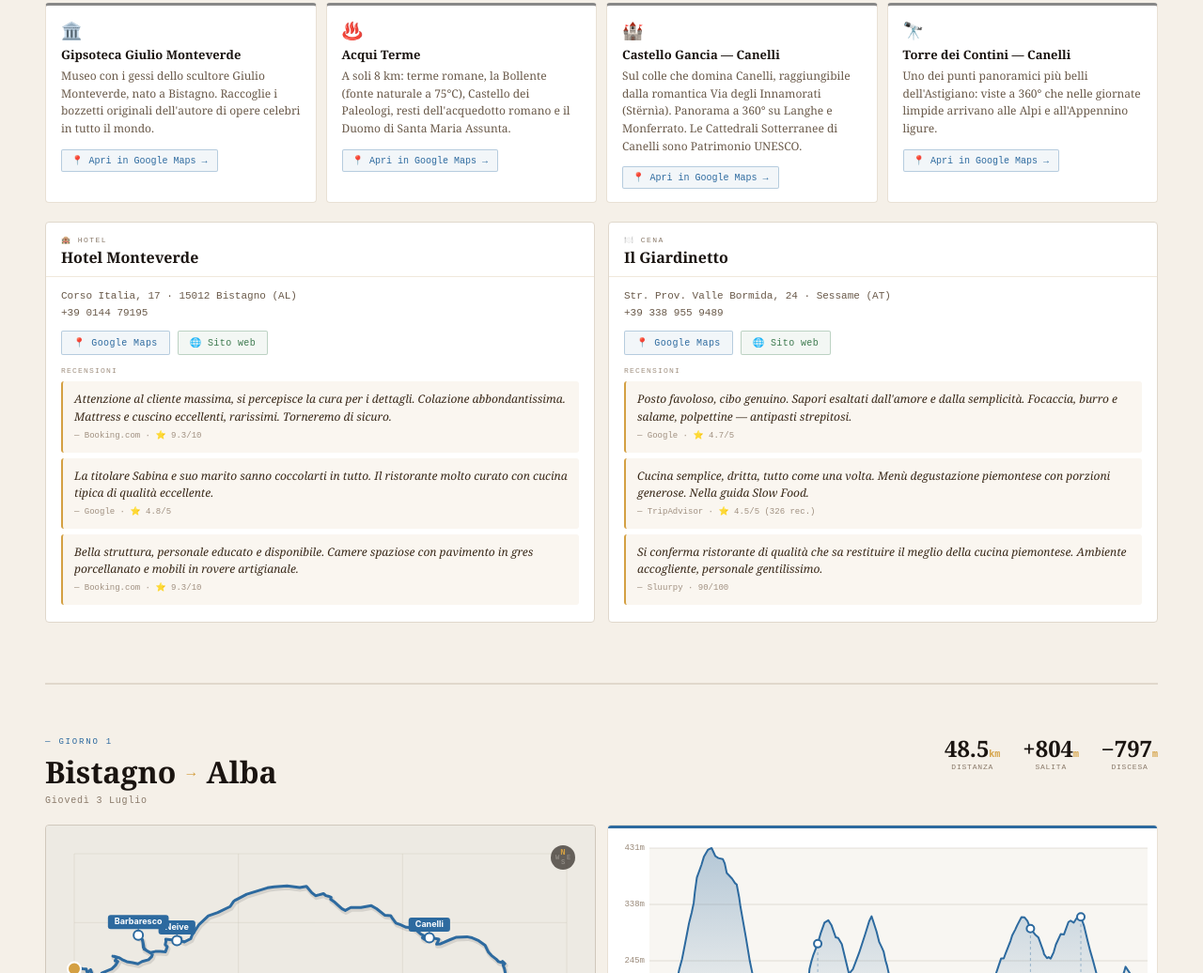
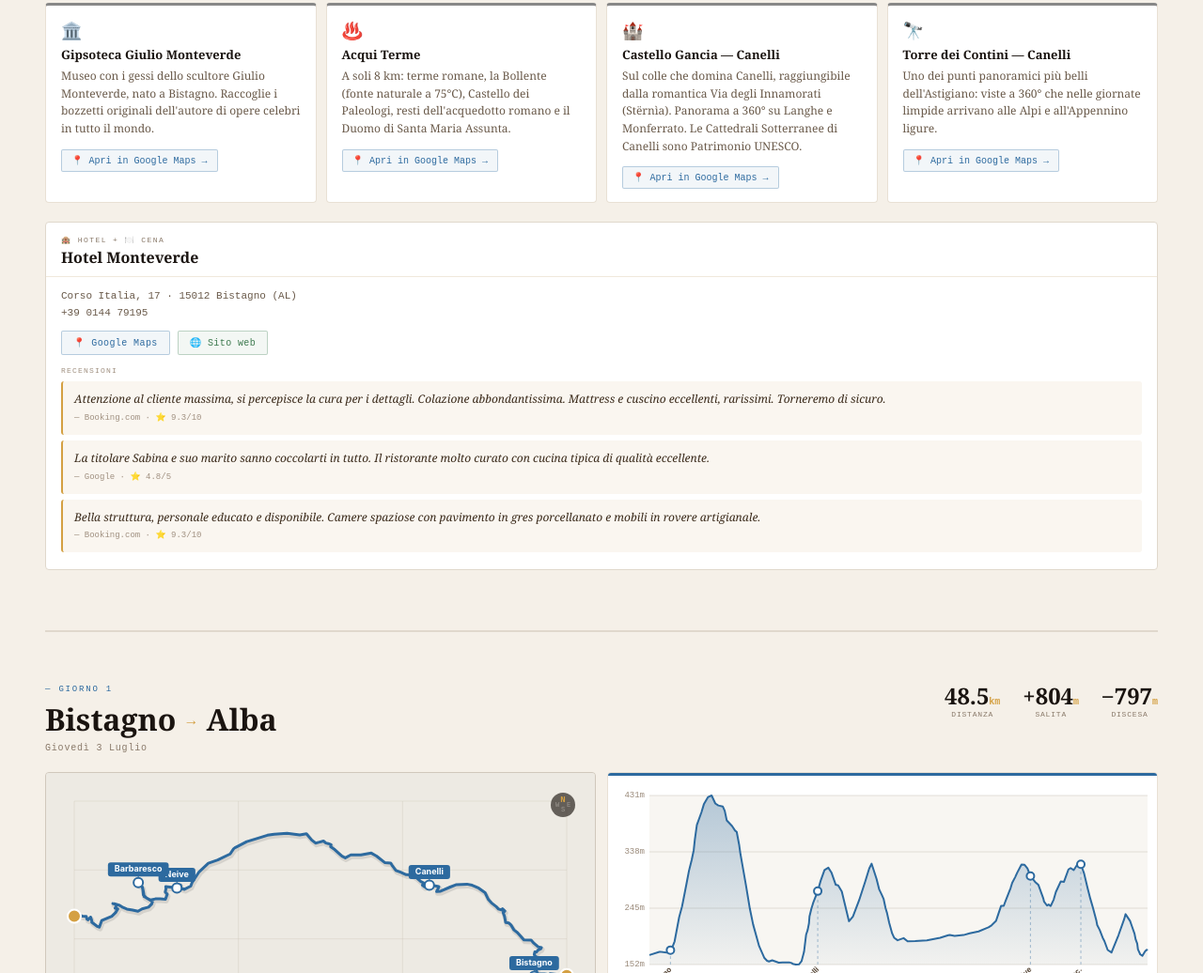
Before and after one commit to stefanomanili/highlangher, a plain HTML site: page index.html in a window 1280 px wide. Shown: the part 1026-2062 px from the top of the page at 94% size. Drawn offline with Linux system fonts and the light colour scheme.

Commit message:
Add files via upload

```diff
--- a/index.html
+++ b/index.html
@@ -213,9 +213,9 @@ footer{background:#1a1410;padding:24px 20px;display:flex;flex-direction:column;a
     <div class="subsec-label" style="color:#777;">🗺️ Cosa vedere nei dintorni</div>
     <div class="poi-grid" id="poi-day0"></div>
   </div>
-  <div class="places-grid">
+  <div class="places-grid" style="grid-template-columns:1fr;">
     <div class="place-card">
-      <div class="place-card-header"><div class="place-type">🏨 Hotel</div><div class="place-name">Hotel Monteverde</div></div>
+      <div class="place-card-header"><div class="place-type">🏨 Hotel + 🍽️ Cena</div><div class="place-name">Hotel Monteverde</div></div>
       <div class="place-card-body">
         <div class="place-address">Corso Italia, 17 · 15012 Bistagno (AL)<br>+39 0144 79195</div>
         <div class="place-links">
@@ -226,20 +226,6 @@ footer{background:#1a1410;padding:24px 20px;display:flex;flex-direction:column;a
         <div class="review">Attenzione al cliente massima, si percepisce la cura per i dettagli. Colazione abbondantissima. Mattress e cuscino eccellenti, rarissimi. Torneremo di sicuro.<div class="review-author">— Booking.com · ⭐ 9.3/10</div></div>
         <div class="review">La titolare Sabina e suo marito sanno coccolarti in tutto. Il ristorante molto curato con cucina tipica di qualità eccellente.<div class="review-author">— Google · ⭐ 4.8/5</div></div>
         <div class="review">Bella struttura, personale educato e disponibile. Camere spaziose con pavimento in gres porcellanato e mobili in rovere artigianale.<div class="review-author">— Booking.com · ⭐ 9.3/10</div></div>
-      </div>
-    </div>
-    <div class="place-card">
-      <div class="place-card-header"><div class="place-type">🍽️ Cena</div><div class="place-name">Il Giardinetto</div></div>
-      <div class="place-card-body">
-        <div class="place-address">Str. Prov. Valle Bormida, 24 · Sessame (AT)<br>+39 338 955 9489</div>
-        <div class="place-links">
-          <a class="place-link link-maps" href="https://maps.google.com/?q=Il+Giardinetto+Sessame+Strada+Provinciale+Valle+Bormida+24" target="_blank">📍 Google Maps</a>
-          <a class="place-link link-web" href="http://www.ilgiardinettosessame.it" target="_blank">🌐 Sito web</a>
-        </div>
-        <div class="reviews-title">Recensioni</div>
-        <div class="review">Posto favoloso, cibo genuino. Sapori esaltati dall'amore e dalla semplicità. Focaccia, burro e salame, polpettine — antipasti strepitosi.<div class="review-author">— Google · ⭐ 4.7/5</div></div>
-        <div class="review">Cucina semplice, dritta, tutto come una volta. Menù degustazione piemontese con porzioni generose. Nella guida Slow Food.<div class="review-author">— TripAdvisor · ⭐ 4.5/5 (326 rec.)</div></div>
-        <div class="review">Si conferma ristorante di qualità che sa restituire il meglio della cucina piemontese. Ambiente accogliente, personale gentilissimo.<div class="review-author">— Sluurpy · 90/100</div></div>
       </div>
     </div>
   </div>
@@ -618,8 +604,8 @@ footer{background:#1a1410;padding:24px 20px;display:flex;flex-direction:column;a
         <span class="city-chevron">▼</span>
       </div>
       <div class="city-body">
-        <div class="city-desc">Piccolo borgo del Monferrato Acquese, sede de Il Giardinetto — il ristorante della prima cena del viaggio. Circondato da colline vitate e noccioleti, è uno di quei luoghi dove si respira ancora l'autenticità rurale piemontese. A soli 7 km da Bistagno, chiude l'anello del viaggio.</div>
-        <div class="city-highlights"><span class="city-hl">📍 Il Giardinetto — ristorante prima sera</span><span class="city-hl">📍 Colline vitate del Monferrato</span><span class="city-hl">📍 Paesaggi rurali autentici</span><span class="city-hl">📍 7 km da Bistagno — chiude l'anello</span></div>
+        <div class="city-desc">Piccolo borgo del Monferrato Acquese, circondato da colline vitate e noccioleti. Uno di quei luoghi dove si respira ancora l'autenticità rurale piemontese. A soli 7 km da Bistagno, chiude l'anello del viaggio.</div>
+        <div class="city-highlights"><span class="city-hl">📍 Colline vitate del Monferrato</span><span class="city-hl">📍 Paesaggi rurali autentici</span><span class="city-hl">📍 7 km da Bistagno — chiude l'anello</span></div>
         <a class="city-maps" href="https://maps.google.com/?q=Sessame+Asti" target="_blank">📍 Apri in Google Maps</a>
       </div>
     </div>
```
